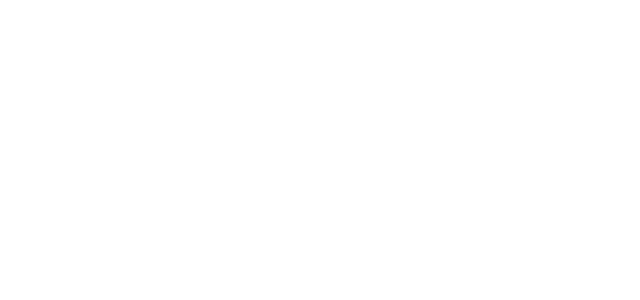
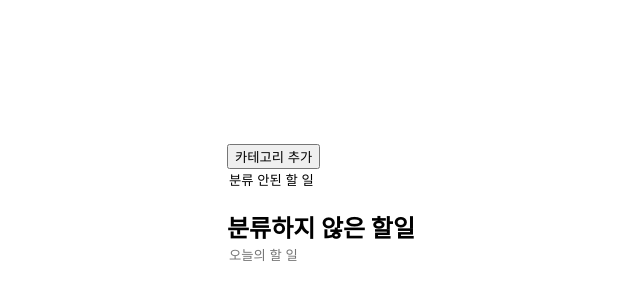
Before and after one commit to KAEN7/todo-list, a React (Create React App) app: page / in a window 1280 px wide. Shown: the part 196-496 px from the top of the page, without its empty margins (319-959 px from the left). Built offline with nearby package versions, Linux system fonts and the light colour scheme.

Commit message:
카테고리 생성

```diff
--- a/src/App.js
+++ b/src/App.js
@@ -23,10 +23,6 @@ const GlobalStyle = createGlobalStyle`
 
   input {
     border: none;
-  }
-
-  main {
-    display: flex;
   }
 `;
 
@@ -60,17 +56,25 @@ function App() {
     });
   }
 
+  function viewCurrentCategoryTodoList(category) {
+    setBasic({
+      currentCategory: category,
+      currentCategoryTodoList: basic.todoList.filter(
+        (todo) => todo.category === category
+      ),
+    });
+  }
+
   return (
-    <GlobalStyle>
     <main>
-        <Nav />
+      <GlobalStyle />
+      <Nav viewCurrentCategoryTodoList={viewCurrentCategoryTodoList} />
       <TodoList
         currentCategory={basic.currentCategory}
         updateTodoList={updateTodoList}
         currentCategoryTodoList={basic.currentCategoryTodoList}
       />
     </main>
-    </GlobalStyle>
   );
 }
 
--- a/src/components/Category.js
+++ b/src/components/Category.js
@@ -1,15 +1,60 @@
 import React, { useState } from "react";
 import CategoryEntry from "./CategoryEntry";
 
-function Category() {
+function Category({ viewCurrentCategoryTodoList }) {
   const [name, setName] = useState({
-    categoryNames: [],
+    text: "",
+    categories: ["분류 안된 할 일"],
   });
 
+  const handleChange = (e) => {
+    setName({ text: e.target.value });
+  };
+
+  const updateCategory = (text) => {
+    setName({
+      categories: name.categories.concat(text),
+    });
+  };
+
+  const handleEnterEvent = (e) => {
+    if (e.key === "Enter" && name.text) {
+      updateCategory(name.text);
+      viewCurrentCategoryTodoList(name.text);
+      setName({ text: "" });
+    }
+  };
+
+  const handleBlurEvent = (e) => {
+    if (name.text) {
+      updateCategory(name.text);
+      viewCurrentCategoryTodoList(name.text);
+      setName({ text: "" });
+    }
+  };
+
   return (
-    <>
-      <CategoryEntry />
-    </>
+    <div>
+      <button>카테고리 추가</button>
+      {name.categories.map((category) => (
+        <CategoryEntry
+          key={category}
+          categoryNew={category}
+          viewCurrentCategoryTodoList={viewCurrentCategoryTodoList}
+        />
+      ))}
+      <div id="category-default-form">
+        <label></label>
+        <input
+          type="text"
+          id="category-default-input"
+          value={name.text}
+          onChange={handleChange}
+          onKeyPress={handleEnterEvent}
+          onBlur={handleBlurEvent}
+        />
+      </div>
+    </div>
   );
 }
 
--- a/src/components/CategoryEntry.js
+++ b/src/components/CategoryEntry.js
@@ -1,9 +1,35 @@
 import React, { useState } from "react";
 
-function CategoryEntry() {
-  const [category, setCategory] = useState("");
+function CategoryEntry({ categoryNew, viewCurrentCategoryTodoList }) {
+  const [category, setCategory] = useState({
+    category: "",
+    isEditable: true,
+  });
 
-  return <div></div>;
+  const handleChange = (e) => {
+    console.log(e.target.value);
+  };
+
+  const handleDoubleClick = (e) => {
+    setCategory({ isEditable: false });
+  };
+
+  const handleClick = (e) => {
+    viewCurrentCategoryTodoList(e.target.value);
+  };
+
+  return (
+    <div className="category-entry">
+      <label></label>
+      <input
+        type="text"
+        value={categoryNew}
+        onChange={handleChange}
+        onDoubleClick={handleDoubleClick}
+        onClick={handleClick}
+      />
+    </div>
+  );
 }
 
 export default CategoryEntry;
--- a/src/components/Nav.js
+++ b/src/components/Nav.js
@@ -1,11 +1,11 @@
 import React from "react";
 import Category from "./Category";
 
-function Nav() {
+function Nav({ viewCurrentCategoryTodoList }) {
   return (
-    <>
-      <Category />
-    </>
+    <nav>
+      <Category viewCurrentCategoryTodoList={viewCurrentCategoryTodoList} />
+    </nav>
   );
 }
 
--- a/src/components/TodoListEntry.js
+++ b/src/components/TodoListEntry.js
@@ -8,7 +8,7 @@ function TodoListEntry({ todo }) {
   };
 
   return (
-    <div className="todoList-input">
+    <div className="todoList-entry">
       <label></label>
       <input type="text" value={todo.text} onChange={handleChange} />
     </div>
```
Lines whose indentation alone changed are shown as unchanged.
